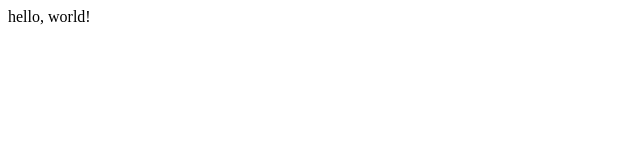
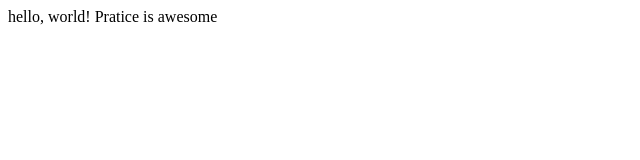
Before and after one commit to dennyhuy/lecture1, a plain HTML site: page index.html in a window 1280 px wide. Shown: the whole page, without its empty margins (0-640 px from the left). Drawn offline with Linux system fonts and the light colour scheme.

Commit message:
new change

```diff
--- a/index.html
+++ b/index.html
@@ -5,5 +5,6 @@
     </head>
     <body>
         hello, world!
+        Pratice is awesome
     </body>
 </html>
```
